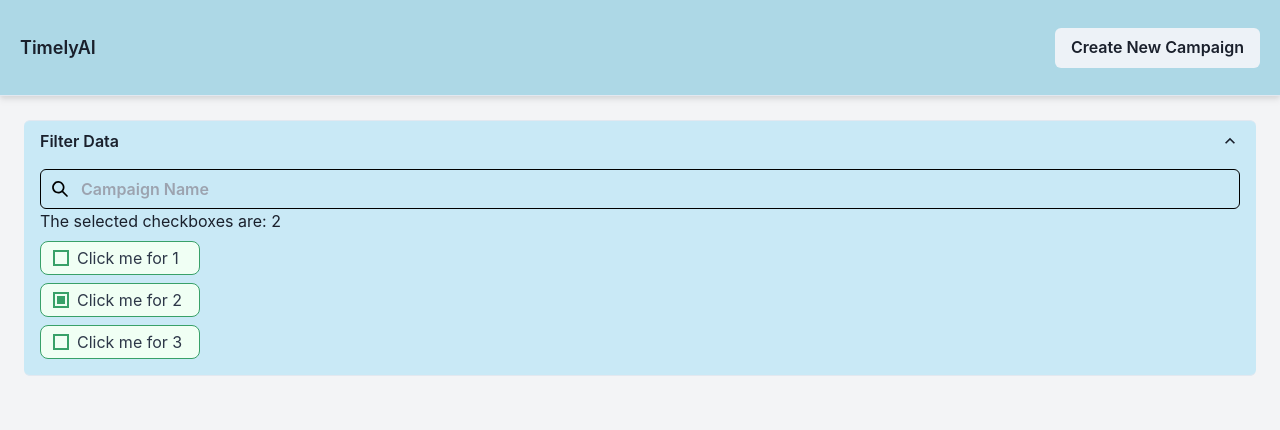
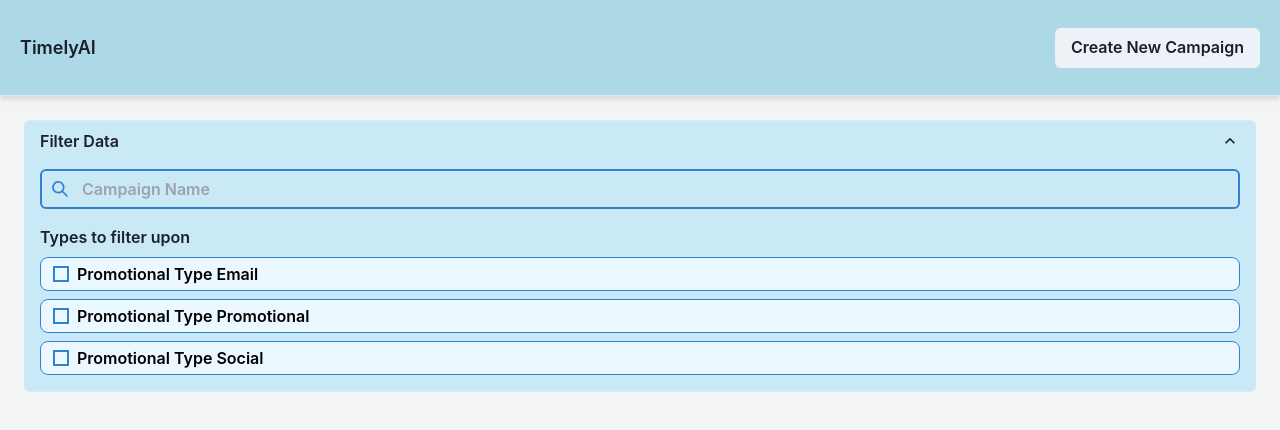
Before and after one commit to himanshuc11/timelyAI, a React (Vite) app: page / in a window 1280 px wide. Both pictures are taken after a click on the button "Filter Data". Shown: the top 430 px of the page. Built offline with nearby package versions, Linux system fonts and the light colour scheme.

Commit message:
feat: Added UI for filter

```diff
--- a/src/components/CheckboxGroup.tsx
+++ b/src/components/CheckboxGroup.tsx
@@ -8,6 +8,7 @@ import {
   Stack,
   UseCheckboxProps,
 } from "@chakra-ui/react";
+import { CAMPAIGN_TYPES } from "../utils/constants";
 
 function CustomCheckbox(props: UseCheckboxProps | undefined) {
   const { state, getCheckboxProps, getInputProps, getLabelProps, htmlProps } =
@@ -19,10 +20,9 @@ function CustomCheckbox(props: UseCheckboxProps | undefined) {
       flexDirection="row"
       alignItems="center"
       gridColumnGap={2}
-      maxW="40"
-      bg="green.50"
+      bg="blue.50"
       border="1px solid"
-      borderColor="green.500"
+      borderColor="blue.500"
       rounded="lg"
       px={3}
       py={1}
@@ -34,15 +34,15 @@ function CustomCheckbox(props: UseCheckboxProps | undefined) {
         alignItems="center"
         justifyContent="center"
         border="2px solid"
-        borderColor="green.500"
+        borderColor="blue.500"
         w={4}
         h={4}
         {...getCheckboxProps()}
       >
-        {state.isChecked && <Box w={2} h={2} bg="green.500" />}
+        {state.isChecked && <Box w={2} h={2} bg="blue.500" />}
       </Flex>
-      <Text color="gray.700" {...getLabelProps()}>
-        Click me for {props?.value}
+      <Text color="black" {...getLabelProps()} fontWeight={"600"}>
+        Promotional Type {props?.value}
       </Text>
     </chakra.label>
   );
@@ -50,15 +50,18 @@ function CustomCheckbox(props: UseCheckboxProps | undefined) {
 
 function CheckboxGroup() {
   const { value, getCheckboxProps } = useCheckboxGroup({
-    defaultValue: ["2"],
+    defaultValue: [],
   });
 
   return (
-    <Stack>
-      <Text>The selected checkboxes are: {value.sort().join(" and ")}</Text>
-      <CustomCheckbox {...getCheckboxProps({ value: "1" })} />
-      <CustomCheckbox {...getCheckboxProps({ value: "2" })} />
-      <CustomCheckbox {...getCheckboxProps({ value: "3" })} />
+    <Stack className="mt-4">
+      <Text fontWeight={"600"}>Types to filter upon</Text>
+      {CAMPAIGN_TYPES.map((campaignType) => (
+        <CustomCheckbox
+          key={campaignType}
+          {...getCheckboxProps({ value: campaignType })}
+        />
+      ))}
     </Stack>
   );
 }
--- a/src/components/Filter.tsx
+++ b/src/components/Filter.tsx
@@ -28,15 +28,15 @@ function Filter() {
         <AccordionPanel pb={4}>
           <InputGroup>
             <InputLeftElement pointerEvents="none">
-              <SearchIcon color="black" />
+              <SearchIcon color="blue.500" />
             </InputLeftElement>
             <Input
               placeholder="Campaign Name"
               color={"black"}
               fontWeight={"600"}
+              borderColor="blue.500"
               style={{
-                borderWidth: "1px",
-                borderColor: "black",
+                borderWidth: "2px",
               }}
             />
           </InputGroup>
```
